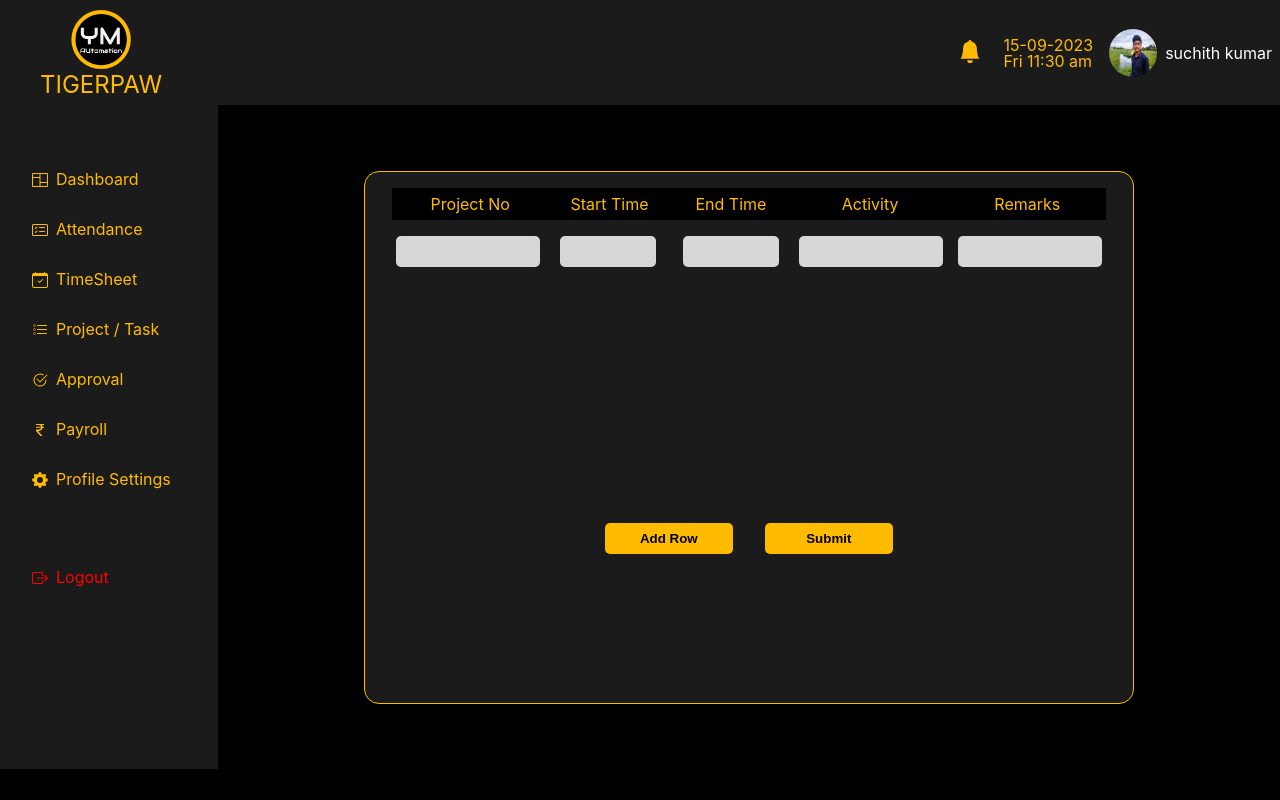
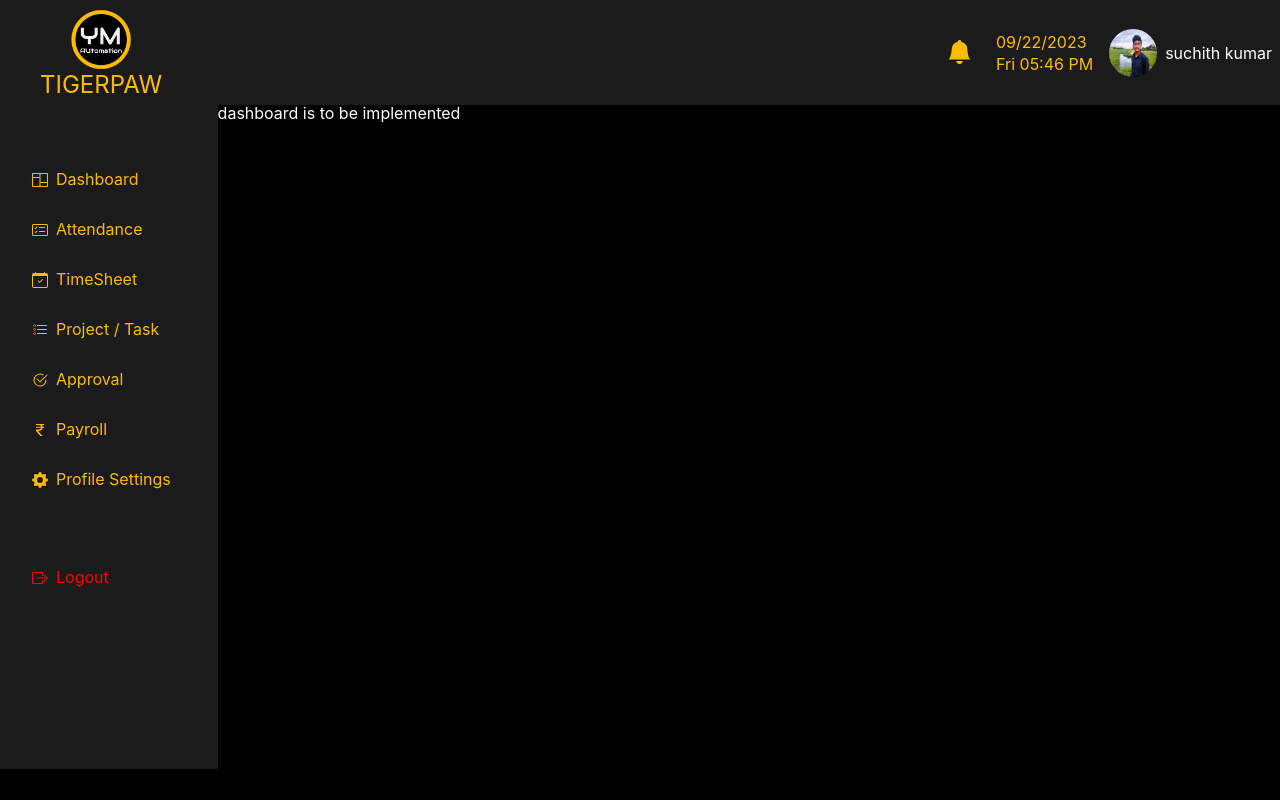
Before and after one commit to suchithkumargm/tigerpaw-react-v2, a React (Create React App) app: page /dashboard in a window 1280 px wide. Built offline with nearby package versions, Linux system fonts and the light colour scheme.

Commit message:
completed all containers

```diff
--- a/src/App.js
+++ b/src/App.js
@@ -16,8 +16,8 @@
 			{/* Sidebar */}
 			<main className="main">
 				<Sidebar />
-				<TimeSheet />
-				{/* <AppRoutes /> */}
+				{/* <TimeSheet /> */}
+				<AppRoutes />
 			</main>
 
 			{/* Main content */}
--- a/src/components/Header/Header.css
+++ b/src/components/Header/Header.css
@@ -38,6 +38,7 @@
 
 .time__info{
     align-self: center;
+    margin: 0.2rem 0;
 }
 
 .notification__icon img{
--- a/src/components/Header/Header.js
+++ b/src/components/Header/Header.js
@@ -3,7 +3,6 @@
 import logo from '../../assets/images/logo.png';
 import photo from '../../assets/images/photo.jpeg';
 import notification_img from '../../assets/images/notification.svg';
-import icons from '../../assets/icons/icons.js';
 import './Header.css';
 
 //function to get the current date and time
@@ -63,18 +62,18 @@
 			<div className="header__info text-primary">
 				<div className="notifications">
 					<div className="notification__icon">
-                    <img src={notification_img} alt="notification"/>
+						<img src={notification_img} alt="notification" />
 					</div>
 					<p className="time__info">
-                    15-09-2023
+						{formattedDate}
 					</p>
 					<p className="time__info">
-                    Fri 11:30 am
+						{day} {time}
 					</p>
 				</div>
 
 				<div className="profile text-white">
-                <img src={photo} alt="profile photo"/>
+					<img src={photo} alt='photo'/>
 					<p>suchith kumar</p>
 				</div>
 			</div>
--- a/src/components/Sidebar/NavigationItems/Dashboard/Dashboard.css
+++ /dev/null
@@ -1,6 +0,0 @@
-.dashboard{
-    position: relative;
-    top: 250px;
-    left: 250px;
-    color: var(--primary-color);
-}
--- a/src/components/Sidebar/NavigationItems/Dashboard/Dashboard.js
+++ b/src/components/Sidebar/NavigationItems/Dashboard/Dashboard.js
@@ -2,8 +2,8 @@
 
 const Dashboard = () => {
   return (
-    <div>
-      dashboard
+    <div className='text-white'>
+      dashboard is to be implemented
     </div>
   )
 }
--- a/src/components/Sidebar/NavigationItems/TimeSheet/TimeSheet.css
+++ b/src/components/Sidebar/NavigationItems/TimeSheet/TimeSheet.css
@@ -39,6 +39,12 @@
     width: 8rem;
 }
 
+input[type="text"]:focus,
+input[type="text"]:active {
+  outline: none;
+}
+
+
 .time__input {
     width: 5rem;
 }
--- a/src/components/Sidebar/NavigationItems/TimeSheet/TimeSheet.js
+++ b/src/components/Sidebar/NavigationItems/TimeSheet/TimeSheet.js
@@ -19,11 +19,6 @@
 	const handleAddRow = () => {
 		// Clear the form fields after adding a row
 		const { projectNo, startTime, endTime, activity, remarks } = formData;
-		const anyFieldIsEmpty = !projectNo || !startTime || !endTime || !activity || !remarks;
-
-		if (anyFieldIsEmpty) {
-			alert('Details cannot be empty');
-		} else {
 		setData([...data, { projectNo, startTime, endTime, activity, remarks }])
 		setFormData({
 			projectNo: '',
@@ -32,7 +27,6 @@
 			activity: '',
 			remarks: ''
 		});
-		}
 	};
 
 	return (
--- a/src/components/Sidebar/Sidebar.js
+++ b/src/components/Sidebar/Sidebar.js
@@ -16,14 +16,22 @@
 	return (
 		<div className="sidebar bg-secondary">
 			<ul className="list__items text-primary">
-				<li className="list__item"><Link to="#"><i>{icons['Dashboard']}</i>Dashboard</Link></li>
-				<li className="list__item"><Link to="#"><i>{icons['Attendance']}</i>Attendance</Link></li>
-				<li className="list__item"><Link to="#"><i>{icons['TimeSheet']}</i>TimeSheet</Link></li>
-				<li className="list__item"><Link to="#"><i>{icons['ProjectTask']}</i>Project / Task</Link></li>
-				<li className="list__item"><Link to="#"><i>{icons['Approval']}</i>Approval</Link></li>
-				<li className="list__item"><Link to="#"><i>{icons['Payroll']}</i>Payroll</Link></li>
-				<li className="list__item"><Link to="#"><i>{icons['ProfileSettings']}</i>Profile Settings</Link></li>
-				<li className="list__item logout"><Link href="#"><i>{icons['Logout']}</i>Logout</Link></li>
+				<li className={`${activeItem === 'Dashboard' ? 'active' : ''} list__item`} onClick={() => handleItemClick('Dashboard')}><Link to="/dashboard"><i>{icons['Dashboard']}</i>Dashboard</Link></li>
+
+				<li className={`${activeItem === 'Attendance' ? 'active' : ''} list__item`} onClick={() => handleItemClick('Attendance')}><Link to="attendance"><i>{icons['Attendance']}</i>Attendance</Link></li>
+
+				<li className={`${activeItem === 'TimeSheet' ? 'active' : ''} list__item`} onClick={() => handleItemClick('TimeSheet')}><Link to="timesheet"><i>{icons['TimeSheet']}</i>TimeSheet</Link></li>
+
+				<li className={`${activeItem === 'ProjectTask' ? 'active' : ''} list__item`} onClick={() => handleItemClick('ProjectTask')}><Link to="projecttask"><i>{icons['ProjectTask']}</i>Project / Task</Link></li>
+
+				<li className={`${activeItem === 'Approval' ? 'active' : ''} list__item`} onClick={() => handleItemClick('Approval')}><Link to="approval"><i>{icons['Approval']}</i>Approval</Link></li>
+
+				<li className={`${activeItem === 'Payroll' ? 'active' : ''} list__item`} onClick={() => handleItemClick('Payroll')}><Link to="payroll"><i>{icons['Payroll']}</i>Payroll</Link></li>
+
+				<li className={`${activeItem === 'ProfileSettings' ? 'active' : ''} list__item`} onClick={() => handleItemClick('ProfileSettings')}><Link to="profilesettings"><i>{icons['ProfileSettings']}</i>Profile Settings</Link></li>
+
+				<li className="list__item logout"><Link href="logout"><i>{icons['Logout']}</i>Logout</Link></li>
+
 			</ul>
 		</div>
 	)
--- a/src/components/Sidebar/sidebar.css
+++ b/src/components/Sidebar/sidebar.css
@@ -39,3 +39,8 @@
     position: relative;
     top: 3px;
 }
+
+.active{
+    border: 1px solid var(--white-color);
+    border-radius: 5px;
+}
```
Lines whose indentation alone changed are shown as unchanged.
